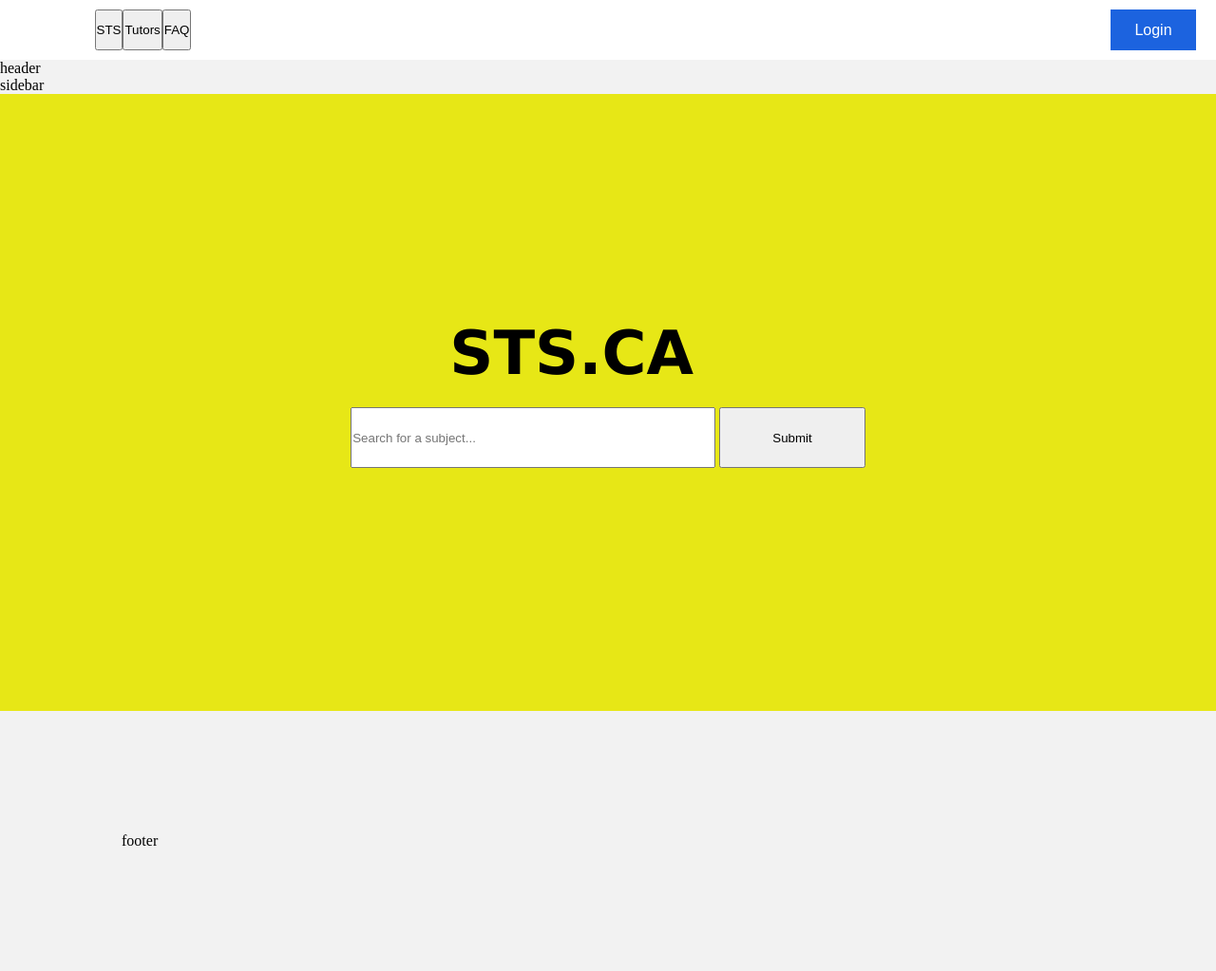
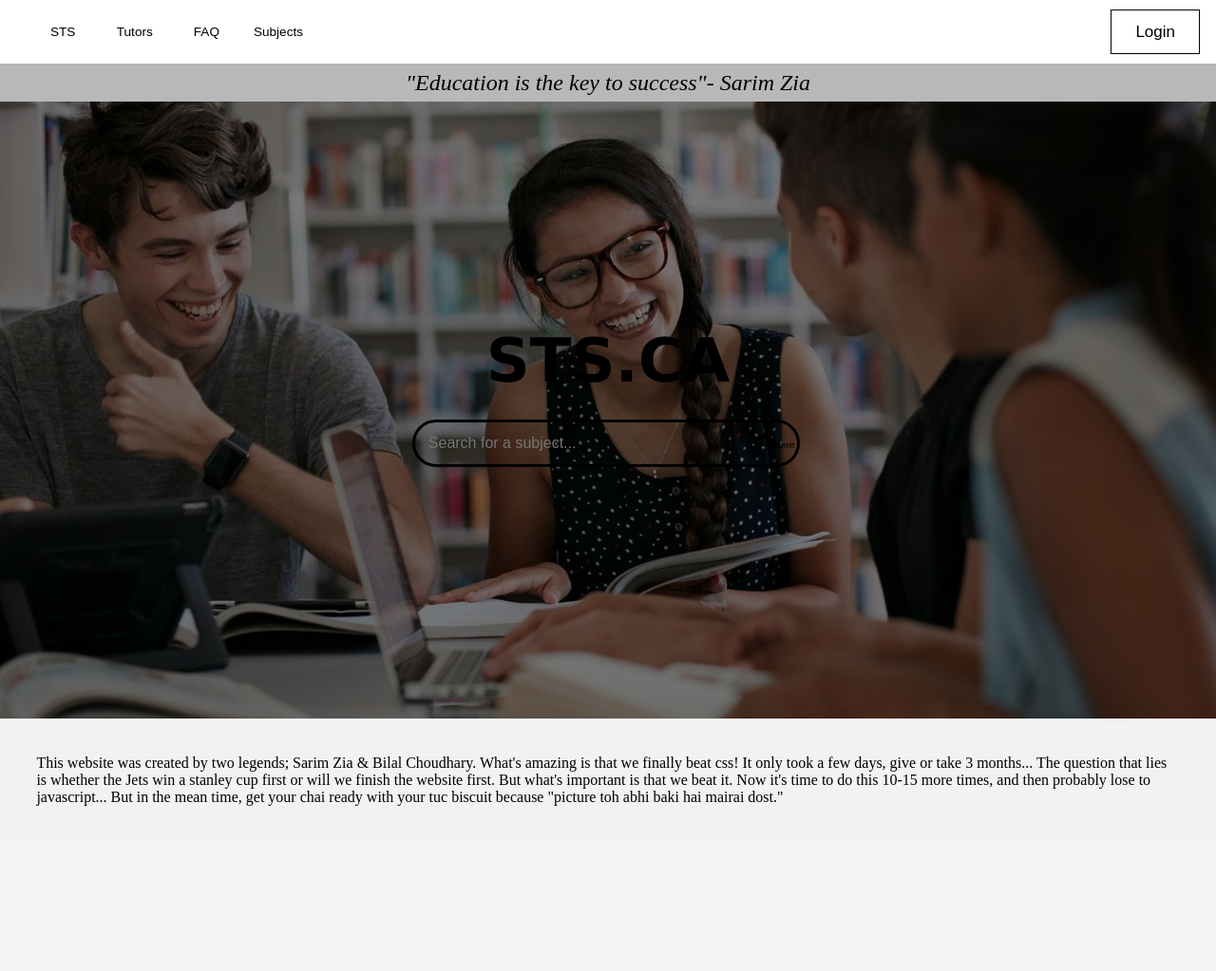
Before and after one commit to sarzar/Projects, a Flask app: template STS.CA/templates/homePage.html in a window 1280 px wide. Shown: the whole page at 95% size. After the commit the page ends 888 px from the top, so only its background shows below. Run offline with Flask 2, Linux system fonts and the light colour scheme; the template is opened without the code that fills it, so the values that code supplies are empty.

Commit message:
Almost done with homepage

```diff
--- a/STS.CA/templates/homePage.html
+++ b/STS.CA/templates/homePage.html
@@ -16,20 +16,29 @@
 
          <div class = "title">
           <button class="login"> Login</button>
-          <button class="STS, navbar"> STS</button>
-          <button class="Tutors, navbar"> Tutors</button>
-          <button class="FAQ, navbar"> FAQ</button>
+          <button class="navbar"> STS</button>
+          <button class="navbar"> Tutors</button>
+          <button class="navbar"> FAQ</button>
+          <button class="navbar"> Subjects</button>
          </div>
-         <div class = "header">header</div>
-         <div class = "sidebar">sidebar</div>
+         <div class = "header"> "Education is the key to success"- Sarim Zia</div>
+
          <div class = "content">
            <h1 class= "logo">STS.CA</h1>
            <form class = "search">
-             <input class = "searchinput" type = "text" placeholder = "Search for a subject...">
-             <input class = "submit" type = "submit" placeholder = "Search">
+             <input class = "searchinput" type = "text" placeholder = "   Search for a subject...">
+             <input class = "submit" type = "submit">
            </form>
          </div>
-         <div class = "footer">footer</div>
+         <div class = "footer">
+
+          <p>This website was created by two legends; Sarim Zia & Bilal Choudhary. What's amazing is that we finally beat
+            css! It only took a few days, give or take 3 months... The question that lies is whether the Jets win a stanley
+            cup first or will we finish the website first. But what's important is that we beat it. Now it's time to do this
+            10-15 more times, and then probably lose to javascript... But in the mean time, get your chai ready with your tuc
+            biscuit because  "picture toh abhi baki hai mairai dost."
+          </p>
+         </div>
        </div>
 
 
--- a/STS.CA/templates/styles.css
+++ b/STS.CA/templates/styles.css
@@ -27,55 +27,60 @@
         grid-template-areas:
         "title title"
         "header header"
-        "sidebar content"
+        "header content"
         "footer footer";
 
     }
 }
 /*----------------------TITLE---------------------------------*/
 .title {
-    background-color: rgb(145, 137, 137);
     grid-area: title;
     padding: 10px;
-    background-color: white;
+    background-color: rgb(255, 255, 255);
     display: flex;
 
 }
 /*NAVBAR*/
 .navbar {
-    float: left;
     position: relative;
-    width:7 %;
+    font-size: 85%;
+    right:6%;
+    width:6%;
+    background: none;
+    border: none;
 
 
 }
 /*LOGIN BUTTON FOR TITLE*/
 .login {
     position: relative;
-    background-color: #1c63df;
+    background: none;
+   border: 1px solid black;
 
-    border: none;
-    color: white;
     padding: 1% 2%;
-    text-decoration: none;
-    display: inline-block;
-    font-size: 16px;
+
+    font-size: 17px;
     left:92%;
 
 }
 /*----------------------HEADER---------------------------------*/
 .header {
     grid-area: header;
+    background: rgb(184, 184, 184);
+   padding: 0.5%;
+    text-align: center;
+    font-size: x-large;
+    font-style: italic;
 }
-/*----------------------SIDEBAR---------------------------------*/
-.sidebar {
-    grid-area: sidebar;
-}
+
 /*----------------------CONTENT---------------------------------*/
 .content {
     grid-area: content;
-    background-color: rgb(231, 231, 22);
-    background-blend-mode: luminosity;
+    background-image: url(../Images/students-learning-xlarge.jpg);
+    background-image: linear-gradient(rgba(0,0,0,0.5),rgba(0,0,0,0.5)), url(../Images/students-learning-xlarge.jpg);
+    background-position: center;
+    background-size: cover;
+    background-repeat: no-repeat;
     padding: 20%;
 }
 /*LOGO FOR CENTRE OF PAGE*/
@@ -83,7 +88,6 @@
     position: relative;
     text-align: center;
     bottom: 20px;
-    right: 5%;
     font-size: 400%;
     font-family: 'Lucida Sans', 'Lucida Sans Regular', 'Lucida Grande', 'Lucida Sans Unicode', Geneva, Verdana, sans-serif;
 }
@@ -95,17 +99,28 @@
 /*INPUT FOR SEARCH BAR*/
 .searchinput {
     position: relative;
-    width: 50%;
-    height: 8%;
+    font-size: medium;
+    font-weight: 200;
+    width: 53%;
+    height: 50px;
+    left: 5%;
+    border-radius: 40px;
+    background-color: transparent;
+    border:solid black;
 }
 /*SUBMIT BUTTON FOR SEARCH BAR*/
 .submit {
     position: relative;
-    width: 20%;
+    width: 10%;
     height: 8%;
+    right: 3%;
+    background: url(../Images/102634-200.png)no-repeat ;
+    background-size: 35px;
+    font-size: xx-small;
+    border: none;
 }
 /*----------------------FOOTER---------------------------------*/
 .footer {
     grid-area: footer;
-    padding: 10%;
+    padding: 3%;
 }
```
Also changed, not shown: other parts of STS.CA/templates/styles.css (+1 -1 lines), hervoiceuoft/index.html (deleted, +0 -29 lines), STS.CA/Images/102634-200.png (added), STS.CA/Images/students-learning-xlarge.jpg (added), hervoiceuoft/assets/pink_background.jpg (deleted), hervoiceuoft/css/style.css (deleted), hervoiceuoft/js/main.js (deleted).
